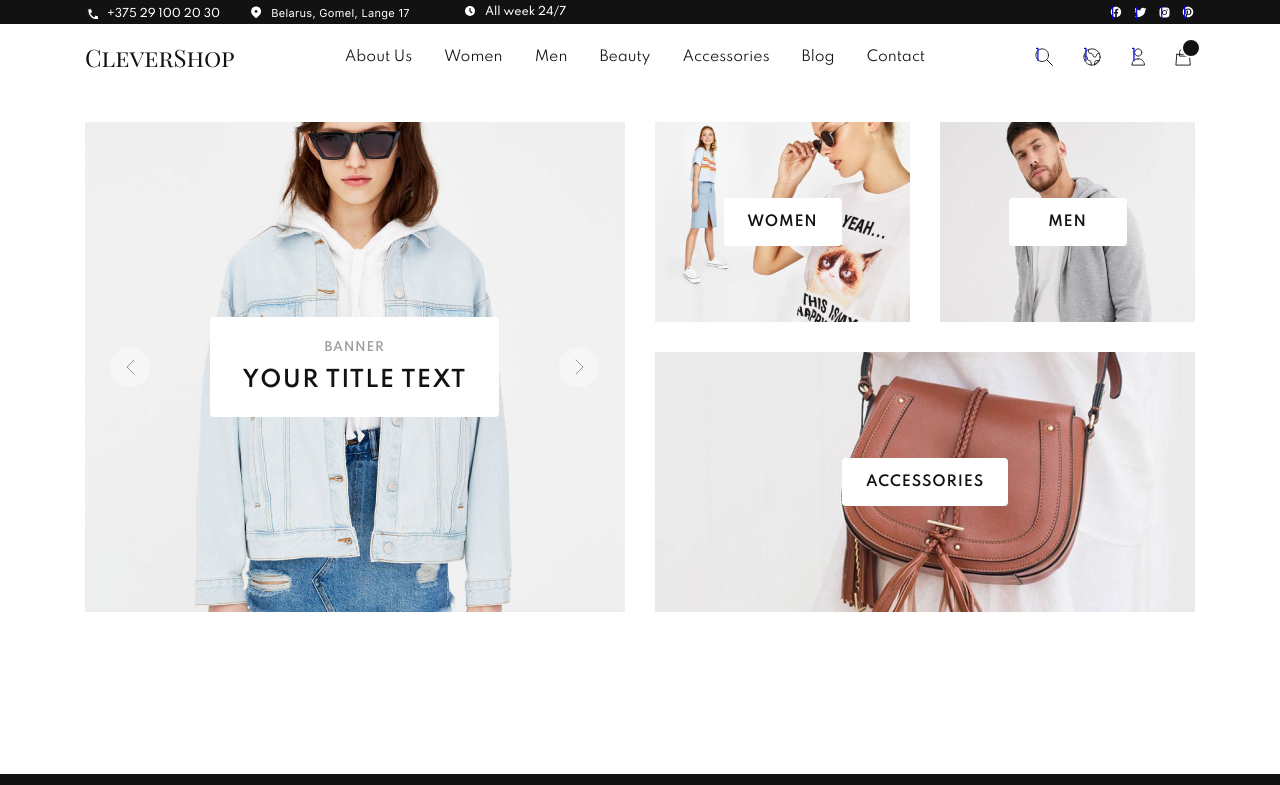
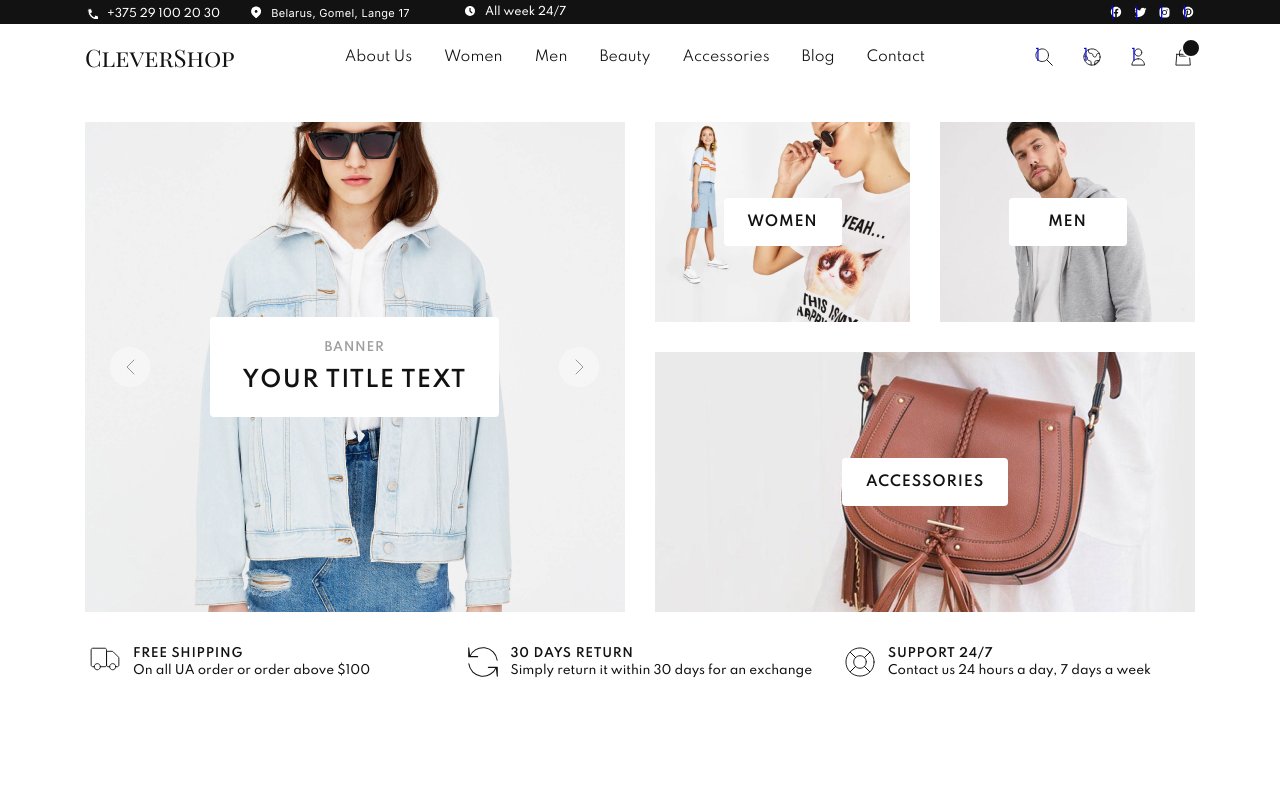
Before and after one commit to m-mcsim7/training-shop, a React (Create React App) app: page / in a window 1280 px wide. Shown: the top 785 px of the page. Built offline with nearby package versions, Linux system fonts and the light colour scheme.

Commit message:
add main

```diff
--- a/src/App.js
+++ b/src/App.js
@@ -2,12 +2,7 @@ import React from "react";
 import { Routes, Route } from "react-router-dom";
 
 import Header from "./components/Header/Header";
-import FirstPart from "./components/FirstPart/FirstPart";
-//import SecondPart from "./components/SecondPart/SecondPart";
-//import ThirdPart from "./components/ThirdPart/ThirdPart";
-//import FourthPart from "./components/FourthPart/FourthPart";
-//import FifthPart from "./components/FifthPart/FifthPart";
-//import SixthPart from "./components/SixthPart/SixthPart";
+import Main from "./components/Main/Main";
 import CategoriesWomen from "./components/Categories/CategoriesWomen";
 import CategoriesMen from "./components/Categories/CategoriesMen";
 //import Item from "./components/Item/Item";
@@ -20,20 +15,12 @@ function App() {
     <div className="App" data-test-id="app">
       <Header />
       <Routes>
-        <Route  exact path="/" element={<FirstPart />} />
+        <Route  exact path="/" element={<Main />} />
         <Route exact path="/Women" element={<CategoriesWomen />} />
         <Route exact path="/men" element={<CategoriesMen />} />
       </Routes>
 
-      {/*<FirstPart />
-         <SecondPart />
-         <ThirdPart />
-         <FourthPart />
-         <FifthPart />
-         <SixthPart />
-        <CategoriesWomen />
-         <CategoriesMen />
-        <Item />*/}
+      {/*  <Item />*/}
 
       <Footer />
     </div>
--- /dev/null
+++ b/src/components/Main/Main.jsx
@@ -0,0 +1,23 @@
+import React from "react";
+
+import FirstPart from "../../components/FirstPart/FirstPart";
+import SecondPart from "../../components/SecondPart/SecondPart";
+import ThirdPart from "../../components/ThirdPart/ThirdPart";
+import FourthPart from "../../components/FourthPart/FourthPart";
+import FifthPart from "../../components/FifthPart/FifthPart";
+import SixthPart from "../../components/SixthPart/SixthPart";
+
+function Main() {
+  return (
+    <div>
+      <FirstPart />
+      <SecondPart />
+      <ThirdPart />
+      <FourthPart />
+      <FifthPart />
+      <SixthPart />
+    </div>
+  );
+}
+
+export default Main;
--- a/src/components/ThirdPart/Woman.jsx
+++ b/src/components/ThirdPart/Woman.jsx
@@ -1,5 +1,5 @@
 import React from 'react';
-import item_1 from "../../img/images/item_1.jpg";
+import item_1 from "../../img/images/item1.jpg";
 
 import "./Woman.css"
 
```
